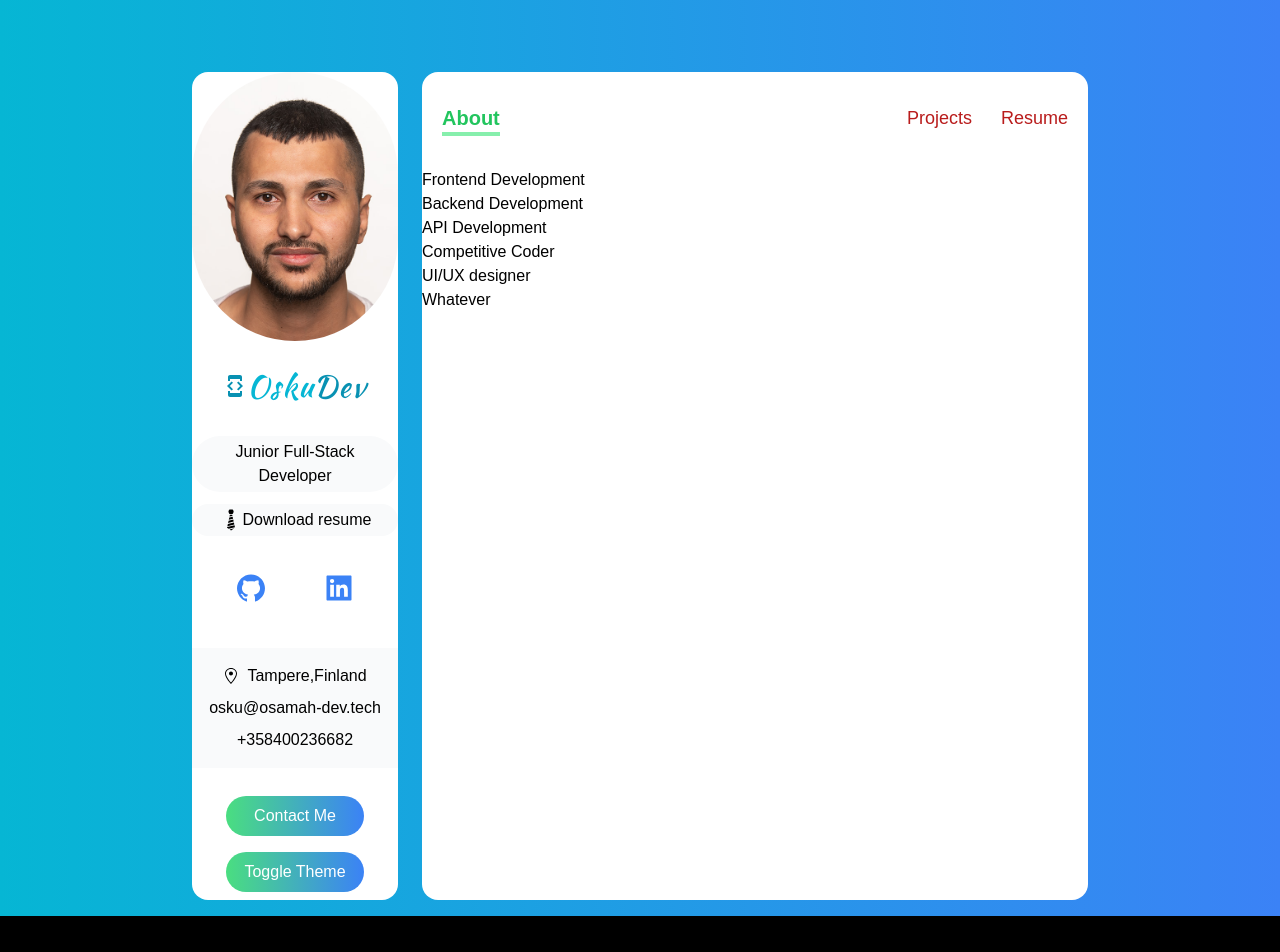
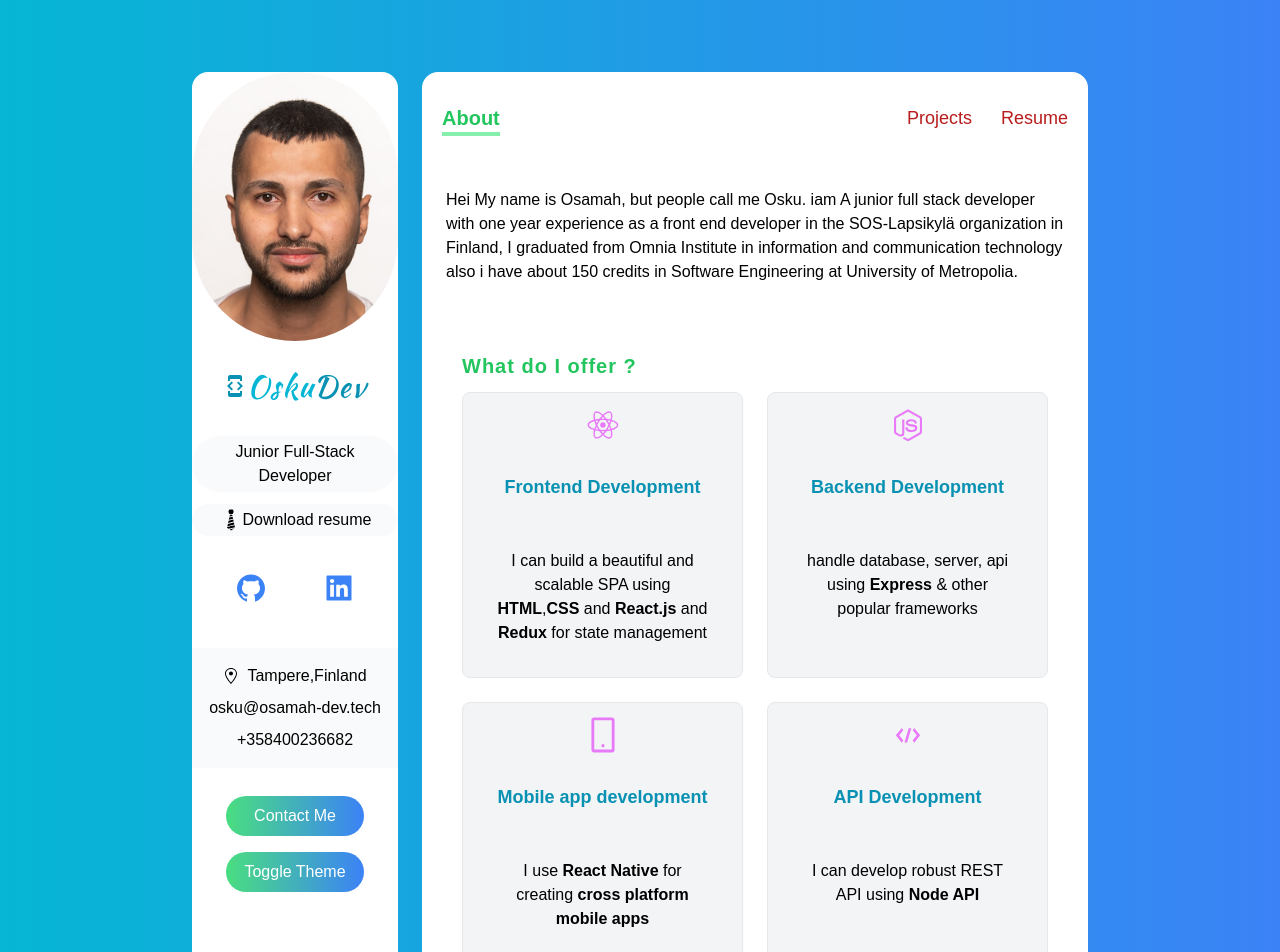
Before and after one commit to Osamah-learn/Dev-Portfolio, a Next.js app: page / in a window 1280 px wide. Shown: the top 952 px of the page. Before the commit the page ends 916 px from the top, so only its background shows below. Built offline with nearby package versions, Linux system fonts and the light colour scheme; a web font is replaced by a local one.

Commit message:
About Page done

```diff
--- /dev/null
+++ b/components/PersonCard.tsx
@@ -0,0 +1,21 @@
+import React, { FunctionComponent } from 'react'
+import { GetPerson } from "../utils/types"
+
+
+
+
+const PersonCard: FunctionComponent<{ items: GetPerson }> = ({ items }, { icon }) => {
+  function createMarkup() {
+    return { __html: items.about };
+  }
+  return (
+
+    <div className="text-center ">
+      <h4 className="p-4 text-lg font-bold text-cyan-600">{items.title} {icon}</h4>
+      <p className="p-8" dangerouslySetInnerHTML={createMarkup()} />
+
+    </div>
+  )
+}
+
+export default PersonCard
--- /dev/null
+++ b/lib/load-data.ts
@@ -0,0 +1,14 @@
+
+/* This is importing a type from a file that is not the current file. */
+import { GetPerson } from "../utils/types";
+/**
+ * It fetches data from the server.
+ * @returns An object with a title and about property.
+ */
+ export  const loadPerson:any = async () => {
+
+  const res = await fetch("http://localhost:3000/api/data")
+  const results: GetPerson = await res.json()
+  return results
+
+};
--- a/pages/api/data.ts
+++ b/pages/api/data.ts
@@ -4,46 +4,45 @@ import { RiComputerLine } from "react-icons/ri";
 import { FaServer } from "react-icons/fa";
 import { AiOutlineAntDesign, AiOutlineApi } from "react-icons/ai";
 import { MdDeveloperMode } from "react-icons/md";
-import {SimplePerson,Skill,IProject} from "../../utils/types"
+import { SimplePerson, Skill, IProject } from "../../utils/types"
 
 
 
 export const simplePerson: SimplePerson[] = [
   {
-      Icon: RiComputerLine,
+
     title: "Frontend Development",
     about:
-        "I can build a beautiful and scalable SPA using <b> HTML</b>,<b>CSS</b>   and <b>React.js</b> ",
+      "I can build a beautiful and scalable SPA using <b> HTML</b>,<b>CSS</b>   and <b>React.js</b> and <b>Redux</b> for state management ",
   },
   {
-      Icon: FaServer,
+
     title: "Backend  Development",
     about:
       "handle database, server, api using <b>Express </b> & other popular frameworks",
+  }, {
+    title: "Mobile app development",
+    about:
+      "I use <b>React Native</b> for creating <b> cross platform mobile apps ",
   },
   {
-      Icon: AiOutlineApi,
+
     title: "API Development",
     about:
-        "I can develop robust  REST API using <b>django-rest-api</b>  & <b>Node API</b> ",
+      "I can develop robust  REST API using <b>Node API</b> ",
   },
   {
-      Icon: MdDeveloperMode,
+
     title: "Competitive Coder",
-      about: "a daily problem solver in <b>HackerRank</b>  and <b>Leet Code</b> ",
+    about: "a daily problem solver by <b>creating an application</b> that meets the end user’s goals.</b> ",
   },
   {
-      Icon: AiOutlineAntDesign,
+
     title: "UI/UX designer",
     about:
       "stunning user interface designer using <b>Figma</b>  and  <b>Framer</b> ",
   },
-    {
-      Icon: RiComputerLine,
-      title: "Whatever",
-      about:
-        "Lorem ipsum dolor sit amet consectetur adipisicing elit. Hic quis minima autem!",
-    },
+
 ];
 
 
--- a/pages/index.tsx
+++ b/pages/index.tsx
@@ -1,14 +1,20 @@
+/* eslint-disable react/jsx-key */
+/* eslint-disable react/no-unescaped-entities */
 import { GetServerSideProps, GetStaticProps, NextPage } from "next"
-import { GetPerson } from "../utils/types";
+import { loadPerson } from "../lib/load-data"
+import PersonCard from "../components/PersonCard"
+import { DiReact, DiNodejsSmall, DiCode, DiCss3Full, DiCodeigniter } from "react-icons/di";
+import { AiOutlineMobile } from "react-icons/ai";
 
+const icons = [DiReact, DiNodejsSmall, AiOutlineMobile, DiCode, DiCss3Full, DiCodeigniter];
 
-export const getServerSideProps:GetServerSideProps = async () => {
-
-  const res = await fetch("http://localhost:3000/api/data")
-  const results: GetPerson = await res.json()
+export const getServerSideProps: GetServerSideProps = async () => {
+  /* This is a promise that is resolved when the data is loaded. */
+  const results = await loadPerson()
 
   return {
 
+    /* This is a special syntax for Next.js that allows you to pass data to the page. */
     props: {
       items: results.simplePerson || null
     },
@@ -17,15 +23,29 @@ export const getServerSideProps:GetServerSideProps = async () => {
 
 
 const index: NextPage = ({ items }: any) => {
-  const whoIam = items;
   return (
-    <div>
-      <ul>
-        {whoIam.map((iam: any) => (
-          <li key={iam.title}>{iam.title}</li>
-        ))}
-      </ul>
+    <div className="flex flex-col flex-grow px-6 pt1">
+      <h5 className="my-5 font-medium">Hei My name is Osamah, but people call me Osku. iam A junior full stack developer with one year experience as a front end developer in the SOS-Lapsikylä
+        organization in Finland, I graduated from Omnia Institute in information and communication technology
+        also i have about 150 credits in Software Engineering at University of Metropolia.
+      </h5>
+      <div className="p-4 mt-5 ">
+        <h6 className="my-3 text-xl font-bold tracking-wider text-green-500">What do I offer ?</h6>
+        <div className="grid gap-6 lg:grid-cols-2">
 
+          {items.map((item: any, idx: any) => {
+            /* is is a way to access the array of icons. */
+            const Icon = icons[idx];
+            return (
+              <div className="col-span-1 text-black bg-gray-100 border lg:rounded-lg">
+                <div  className="flex items-center justify-center py-3"><Icon className="w-10 h-10 text-fuchsia-400" /></div>
+
+                <PersonCard  key={item.title} items={item}  ></PersonCard>
+
+              </div>)
+          })}
+        </div>
+      </div>
     </div>
   )
 }
--- a/utils/types.ts
+++ b/utils/types.ts
@@ -2,13 +2,16 @@ import { FunctionComponent } from "react";
 import  {IconType}  from "react-icons";
 
 export interface GetPerson {
-  simplePerson: SimplePerson[];
+  title: string;
+  about: string;
+  items:[];
 }
 
 export interface SimplePerson {
   Icon?: IconType;
   title?: string;
   about?: string;
+
 }
 
 export interface Skill {
```
Lines whose indentation alone changed are shown as unchanged.
